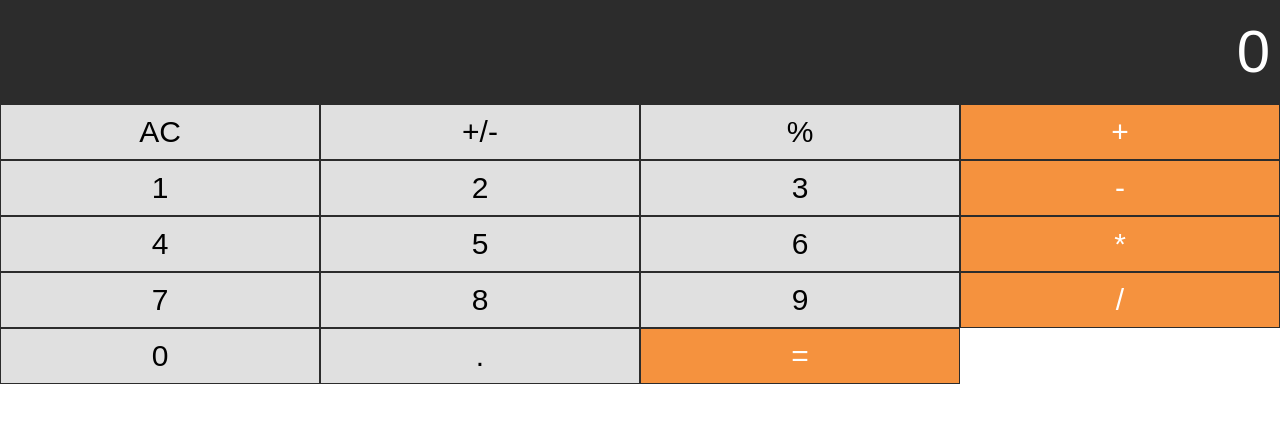
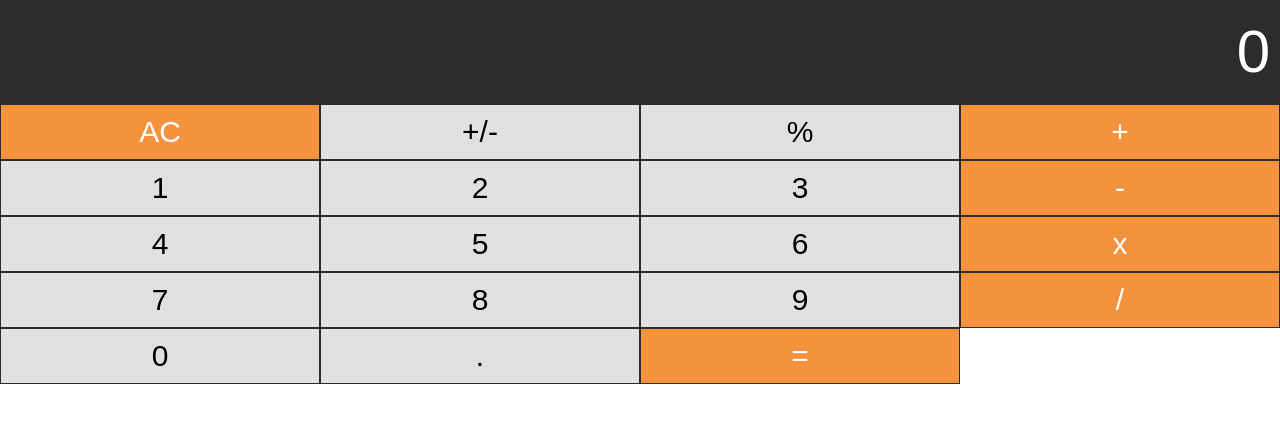
Before and after one commit to Evjjenui/gtp-react, a React app: page / in a window 1280 px wide. Shown: the top 422 px of the page. Built offline with nearby package versions, Linux system fonts and the light colour scheme.

Commit message:
upd calc

```diff
--- a/src/components/parts/Calculator.js
+++ b/src/components/parts/Calculator.js
@@ -2,20 +2,8 @@ import React, {useState, useEffect} from "react";
 import ButtonAction from "./particles/ButtonAction";
 import ButtonNumber from "./particles/ButtonNumber";
 import CalculatorDisplay from "./particles/CalculatorDisplay";
+import calculate from "./calc_logic/calculate";
 
-function calculate (stateObj, number) {
-  if (number === "AC") {
-    return stateObj = {
-      sum: '',
-      addNumber: '',
-    }
-  };
-
-  stateObj.sum = +stateObj.sum + +number;
-
-  stateObj.sum.toString();
-  return stateObj;
-};
 
 class Calculator extends React.Component {
   constructor(props) {
@@ -24,16 +12,27 @@ class Calculator extends React.Component {
     this.updateNumber = this.updateNumber.bind(this);
     this.state = {
       sum: '',
-      addNumber: '',
+      addNumber: ''
     };
   };
 
-  updateAction() {
-
+  updateAction(sign) {
+    this.setState(calculate(this.state, sign));
   };
 
   updateNumber(number) {
-    this.setState(calculate(this.state, number));
+    this.setState(
+
+      () => {
+        if (this.state.sum === '') {
+          return {
+            sum: number,
+            addNumber: ''
+          }
+        };
+
+        return {addNumber: this.state.addNumber + number};
+      })
   };
 
   render () {
@@ -41,9 +40,9 @@ class Calculator extends React.Component {
     return (
       <div className="calculator">
         <CalculatorDisplay result={this.state.sum || '0'}/>
-        <ButtonNumber
-          onCheckedNumber={this.updateNumber}
-          value="AC"/>
+        <ButtonAction
+          onCheckAction={this.updateAction}
+          actionSign="AC"/>
         <ButtonNumber
           onCheckedNumber={this.updateNumber}
           value="+/-"/>
@@ -76,7 +75,7 @@ class Calculator extends React.Component {
           value="6"/>
         <ButtonAction
           onCheckAction={this.updateAction}
-          actionSign="*"/>
+          actionSign="x"/>
         <ButtonNumber
           onCheckedNumber={this.updateNumber}
           value="7"/>
--- /dev/null
+++ b/src/components/parts/calc_logic/calculate.js
@@ -0,0 +1,34 @@
+export default function calculate (stateObj, sign) {
+  console.log(stateObj);
+
+  if (sign === "AC") {
+    return stateObj = {
+      sum: '',
+      addNumber: '',
+    }
+  };
+
+  if (sign === "+") {
+
+    return {
+      sum: +stateObj.sum + +stateObj.addNumber,
+      addNumber: ''
+    };
+  };
+
+  if (sign === "x") {
+
+    return {
+      sum: +stateObj.sum * +stateObj.addNumber,
+      addNumber: ''
+    };
+  };
+
+  if (sign === "-") {
+
+    return {
+      sum: +stateObj.sum - +stateObj.addNumber,
+      addNumber: ''
+    };
+  };
+};
```
